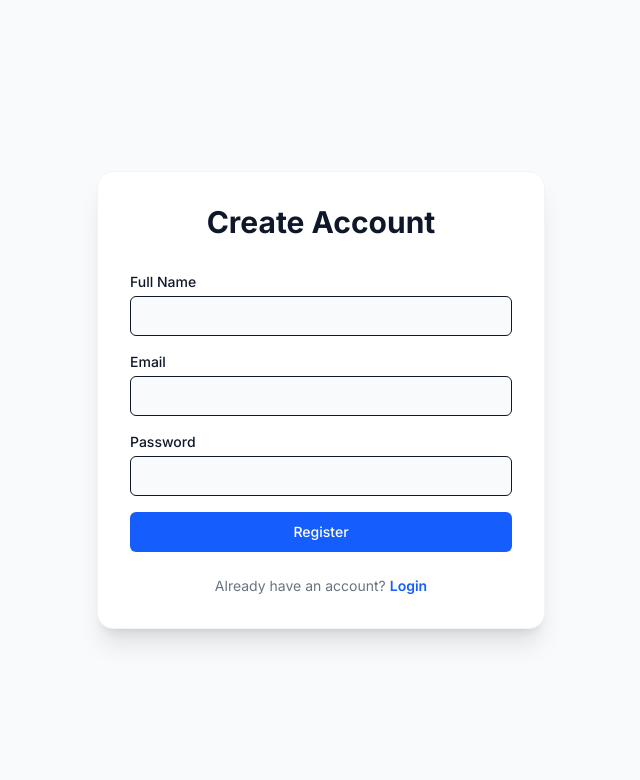
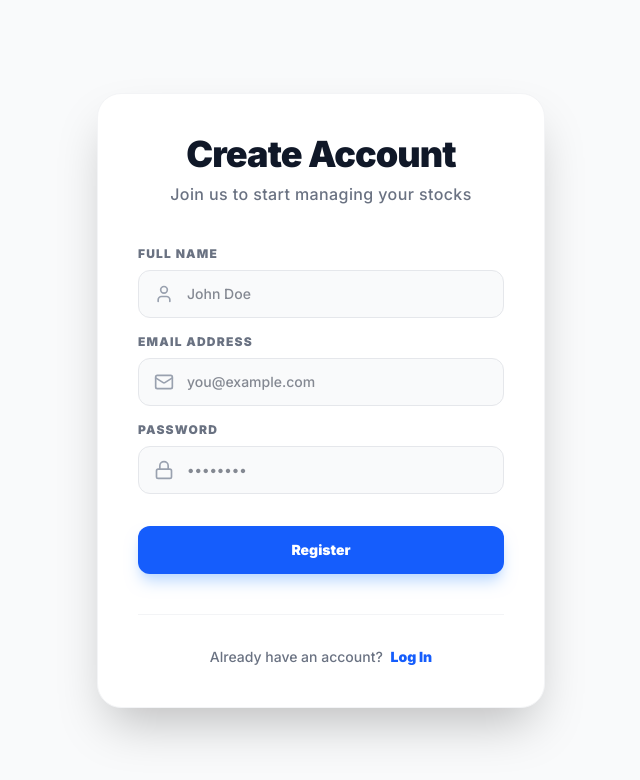
Before and after one commit to jeswinjj/stock-frontend, a Next.js app: page /register in a window 1280 px wide. Shown: the top 780 px of the page, without its empty margins (319-959 px from the left). Built offline with nearby package versions, Linux system fonts and the light colour scheme; no server answers.

Commit message:
register page design fixed

```diff
--- a/src/app/register/page.tsx
+++ b/src/app/register/page.tsx
@@ -3,6 +3,7 @@
 import { useAuth } from '@/context/AuthContext';
 import { Input, Button } from '@/components/ui/BaseComponents';
 import Link from 'next/link';
+import { User, Mail, Lock, AlertCircle } from 'lucide-react';
 
 export default function RegisterPage() {
     const { register } = useAuth();
@@ -10,39 +11,102 @@
     const [email, setEmail] = useState('');
     const [password, setPassword] = useState('');
     const [error, setError] = useState('');
+    const [loading, setLoading] = useState(false);
 
     const handleSubmit = async (e: React.FormEvent) => {
         e.preventDefault();
+        setLoading(true);
+        setError('');
         try {
             await register(name, email, password);
         } catch (err: any) {
-            setError(err.response?.data?.message || 'Registration failed');
+            setError(err.response?.data?.message || 'Registration failed. Please try again.');
+        } finally {
+            setLoading(false);
         }
     };
 
     return (
-        <div className="min-h-screen flex items-center justify-center bg-gray-50 p-6">
-            <div className="w-full max-w-md bg-white rounded-2xl shadow-xl p-8 border border-gray-100">
-                <h2 className="text-3xl font-bold text-center mb-8">Create Account</h2>
-                {error && <p className="text-red-500 text-sm mb-4 text-center">{error}</p>}
-                <form onSubmit={handleSubmit} className="space-y-4">
-                    <div>
-                        <label className="text-sm font-medium mb-1 block">Full Name</label>
-                        <Input value={name} onChange={(e) => setName(e.target.value)} required />
+        <div className="min-h-screen flex items-center justify-center bg-gray-50 dark:bg-slate-900 transition-colors duration-500 p-6">
+            <div className="absolute inset-0 bg-[radial-gradient(circle_at_top_right,_var(--tw-gradient-stops))] from-blue-500/10 via-transparent to-transparent pointer-events-none" />
+
+            <div className="w-full max-w-md bg-white dark:bg-slate-800 rounded-3xl shadow-2xl p-10 border border-gray-100 dark:border-gray-700 relative z-10 animate-in fade-in zoom-in-95 duration-500">
+                <div className="text-center mb-10">
+                    <h2 className="text-4xl font-black text-gray-900 dark:text-white tracking-tight mb-2">Create Account</h2>
+                    <p className="text-gray-500 dark:text-gray-400 font-medium tracking-wide">Join us to start managing your stocks</p>
+                </div>
+
+                {error && (
+                    <div className="mb-6 p-4 bg-red-50 dark:bg-red-900/20 border border-red-100 dark:border-red-900/50 rounded-2xl flex items-center gap-3 text-red-700 dark:text-red-400 text-sm font-bold animate-in slide-in-from-top-2 duration-300">
+                        <AlertCircle size={20} className="shrink-0" />
+                        {error}
                     </div>
-                    <div>
-                        <label className="text-sm font-medium mb-1 block">Email</label>
-                        <Input type="email" value={email} onChange={(e) => setEmail(e.target.value)} required />
+                )}
+
+                <form onSubmit={handleSubmit} className="space-y-6">
+                    <div className="space-y-4">
+                        <div>
+                            <label className="text-xs font-black text-gray-500 dark:text-gray-400 uppercase tracking-widest mb-2 block">Full Name</label>
+                            <div className="relative group">
+                                <User className="absolute left-4 top-3.5 text-gray-400 group-focus-within:text-blue-500 transition-colors" size={20} />
+                                <Input
+                                    type="text"
+                                    value={name}
+                                    onChange={(e) => setName(e.target.value)}
+                                    className="pl-12 h-12 bg-gray-50 dark:bg-slate-900 border-gray-200 dark:border-gray-700 focus:bg-white dark:focus:bg-slate-900 dark:text-white focus:ring-2 focus:ring-blue-500/20 transition-all rounded-xl font-medium"
+                                    placeholder="John Doe"
+                                    required
+                                />
+                            </div>
+                        </div>
+                        <div>
+                            <label className="text-xs font-black text-gray-500 dark:text-gray-400 uppercase tracking-widest mb-2 block">Email Address</label>
+                            <div className="relative group">
+                                <Mail className="absolute left-4 top-3.5 text-gray-400 group-focus-within:text-blue-500 transition-colors" size={20} />
+                                <Input
+                                    type="email"
+                                    value={email}
+                                    onChange={(e) => setEmail(e.target.value)}
+                                    className="pl-12 h-12 bg-gray-50 dark:bg-slate-900 border-gray-200 dark:border-gray-700 focus:bg-white dark:focus:bg-slate-900 dark:text-white focus:ring-2 focus:ring-blue-500/20 transition-all rounded-xl font-medium"
+                                    placeholder="you@example.com"
+                                    required
+                                />
+                            </div>
+                        </div>
+                        <div>
+                            <label className="text-xs font-black text-gray-500 dark:text-gray-400 uppercase tracking-widest mb-2 block">Password</label>
+                            <div className="relative group">
+                                <Lock className="absolute left-4 top-3.5 text-gray-400 group-focus-within:text-blue-500 transition-colors" size={20} />
+                                <Input
+                                    type="password"
+                                    value={password}
+                                    onChange={(e) => setPassword(e.target.value)}
+                                    className="pl-12 h-12 bg-gray-50 dark:bg-slate-900 border-gray-200 dark:border-gray-700 focus:bg-white dark:focus:bg-slate-900 dark:text-white focus:ring-2 focus:ring-blue-500/20 transition-all rounded-xl font-medium"
+                                    placeholder="••••••••"
+                                    required
+                                />
+                            </div>
+                        </div>
                     </div>
-                    <div>
-                        <label className="text-sm font-medium mb-1 block">Password</label>
-                        <Input type="password" value={password} onChange={(e) => setPassword(e.target.value)} required />
-                    </div>
-                    <Button className="w-full" type="submit">Register</Button>
+
+                    <Button
+                        className="w-full h-12 rounded-xl bg-blue-600 hover:bg-blue-700 dark:bg-blue-600 dark:hover:bg-blue-500 text-white font-black shadow-lg shadow-blue-200 dark:shadow-none hover:shadow-blue-300 transition-all active:scale-[0.98] mt-2 group"
+                        type="submit"
+                        disabled={loading}
+                    >
+                        {loading ? 'Creating account...' : (
+                            <span className="flex items-center justify-center gap-2">
+                                Register
+                            </span>
+                        )}
+                    </Button>
                 </form>
-                <p className="mt-6 text-center text-sm text-gray-500">
-                    Already have an account? <Link href="/login" className="text-blue-600 font-semibold">Login</Link>
-                </p>
+
+                <div className="mt-10 pt-8 border-t border-gray-100 dark:border-gray-700 text-center">
+                    <p className="text-sm text-gray-500 dark:text-gray-400 font-medium">
+                        Already have an account? <Link href="/login" className="text-blue-600 dark:text-blue-400 font-black hover:underline ml-1">Log In</Link>
+                    </p>
+                </div>
             </div>
         </div>
     );
--- a/src/services/api.ts
+++ b/src/services/api.ts
@@ -1,7 +1,7 @@
 import axios from 'axios';
 
 const api = axios.create({
-    baseURL: (process.env.NEXT_PUBLIC_API_URL || 'http://localhost:5010/api').replace(/\/$/, '') + '/',
+    baseURL: (process.env.NEXT_PUBLIC_API_URL || 'https://stock-backend-liard.vercel.app/api').replace(/\/$/, '') + '/',
 });
 
 api.interceptors.request.use((config) => {
```
